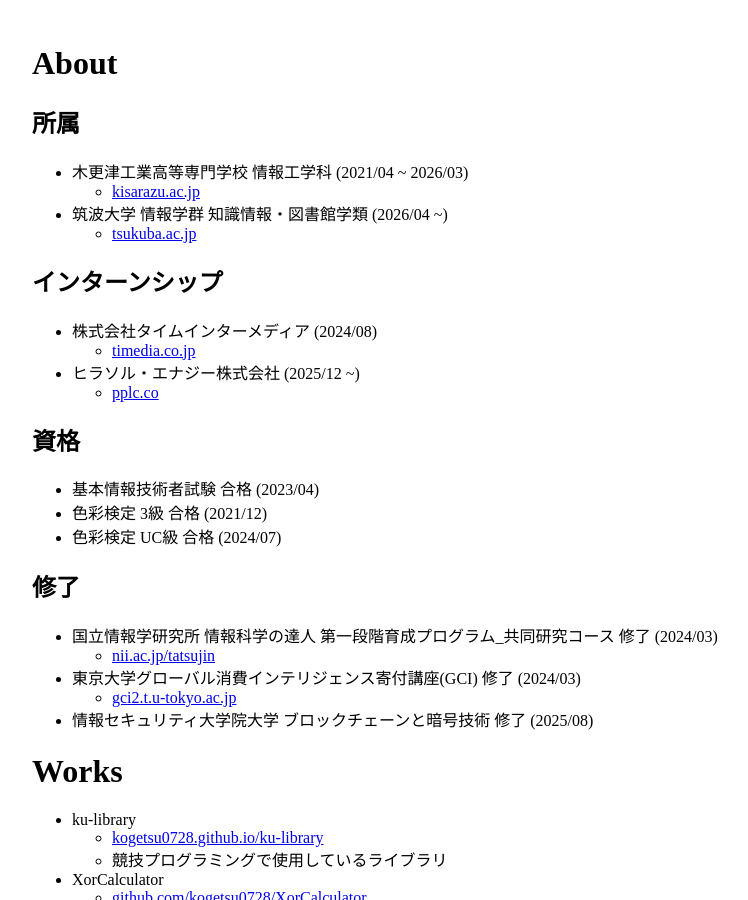
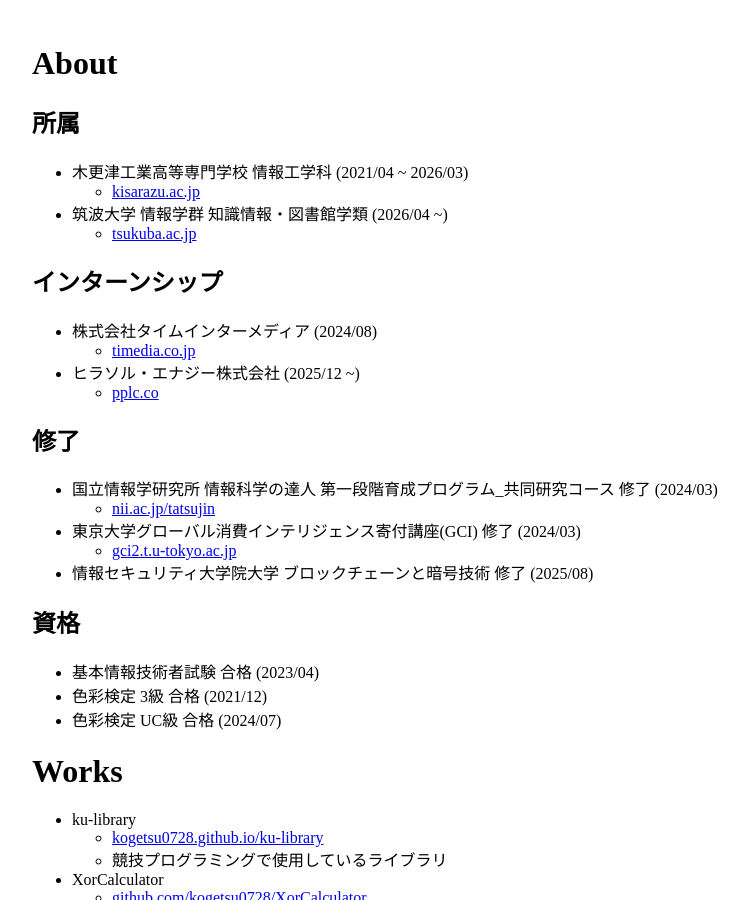
Before and after one commit to kogetsu0728/kogetsu0728.github.io, a Jekyll site: the page built from index.md, in a window 1280 px wide and 900 px high. Shown: the whole window, without its empty margins (228-976 px from the left). Built offline with Jekyll 4.4.1, drawn with Linux system fonts in a browser that asks for light colours.

Commit message:
修了を資格より前に

```diff
--- a/index.md
+++ b/index.md
@@ -16,17 +16,17 @@
 - ヒラソル・エナジー株式会社 (2025/12 ~)
     - [pplc.co](https://pplc.co/)
 
-## 資格
-- 基本情報技術者試験 合格 (2023/04)
-- 色彩検定 3級 合格 (2021/12)
-- 色彩検定 UC級 合格 (2024/07)
-
 ## 修了
 - 国立情報学研究所 情報科学の達人 第一段階育成プログラム\_共同研究コース 修了 (2024/03)
     - [nii.ac.jp/tatsujin](https://www.nii.ac.jp/tatsujin/)
 - 東京大学グローバル消費インテリジェンス寄付講座(GCI) 修了 (2024/03)
     - [gci2.t.u-tokyo.ac.jp](https://gci2.t.u-tokyo.ac.jp/)
 - 情報セキュリティ大学院大学 ブロックチェーンと暗号技術 修了 (2025/08)
+
+## 資格
+- 基本情報技術者試験 合格 (2023/04)
+- 色彩検定 3級 合格 (2021/12)
+- 色彩検定 UC級 合格 (2024/07)
 
 # Works
 - ku-library
```
